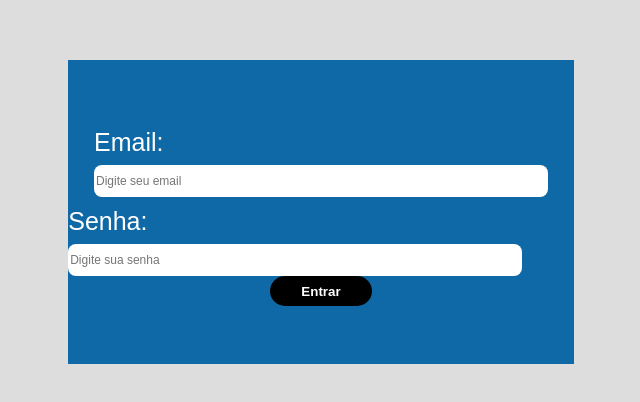
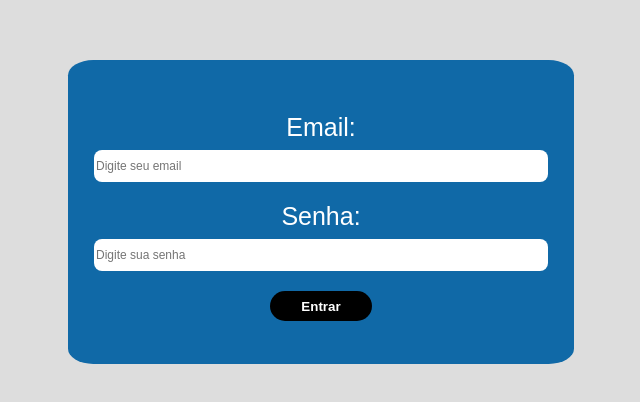
Before and after one commit to FernandoLCarvalho/Login_UC09, a plain HTML site: page index.html in a window 1280 px wide. Shown: the part 176-578 px from the top of the page, without its empty margins (319-959 px from the left). Drawn offline with Linux system fonts and the light colour scheme.

Commit message:
atualizando codigo

```diff
--- a/index.html
+++ b/index.html
@@ -11,16 +11,17 @@
 <body>
     <main>
         <form>
+            <div class="tamanho-dos-campos">
                 <div class="campo-label">
                     <label for="email">Email:</label>
                     <input type="email" placeholder="Digite seu email" />
                 </div>
-            <div>
+                <div class="campo-label">
                     <label for="senha">Senha:</label>
                     <input type="password" placeholder="Digite sua senha" />
                 </div>
-
-            <button>Entrar</button>
+            </div>
+            <button onclick="enviarInformacoes(event)">Entrar</button>
         </form>
     </main>
 </body>
@@ -29,7 +30,7 @@
     let email = document.getElementById("email");
     let senha = document.getElementById("senha");
 
-        function enviarInformacoes(event){
+    function enviarInformacoes(event) {
         let emailDigitado = email.value;
         let senhaDigitado = senha.value;
 
@@ -38,6 +39,7 @@
 
         event.preventDefault();
     }
+
 </script>
 <style>
     body {
@@ -60,37 +62,54 @@
         justify-content: center;
         align-items: center;
         flex-direction: column;
+        border-radius: 5%;
     }
-
+    .tamanho-dos-campos{
+        width: 100%;
+        display: flex;
+        flex-direction: column;
+    }
     .campo-label {
         display: flex;
         flex-direction: column;
+        align-items: center;
         margin: 2%;
+
+
     }
 
     label {
         color: white;
         font-size: 25px;
         font-family: Arial, Helvetica, sans-serif;
+
+
     }
 
     input {
         width: 450px;
+        max-width: 100%;
         height: 30px;
         border-radius: 8px;
         border: none;
         margin-top: 8px;
         font-size: 12px;
     }
-    button{
+
+    button {
         background-color: black;
         width: 20%;
         height: 10%;
         border: none;
         border-radius: 30px;
         cursor: pointer;
-        color:white;
-        font-weight: bolder ;
+        color: white;
+        font-weight: bolder;
+        margin-top: 10px;
+        transition: all 0.5s;
+    }
+    button:hover{
+        color: red;
     }
 </style>
 
```
Lines whose indentation alone changed are shown as unchanged.
